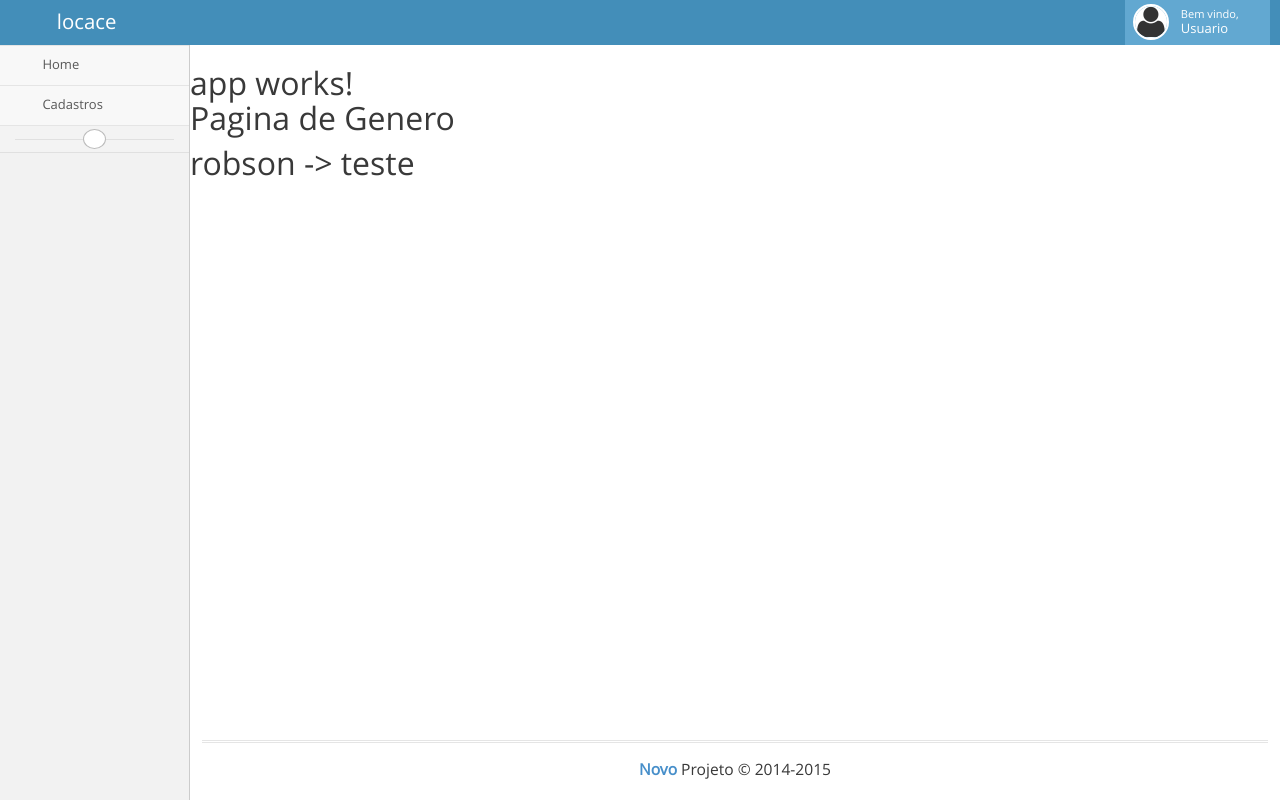
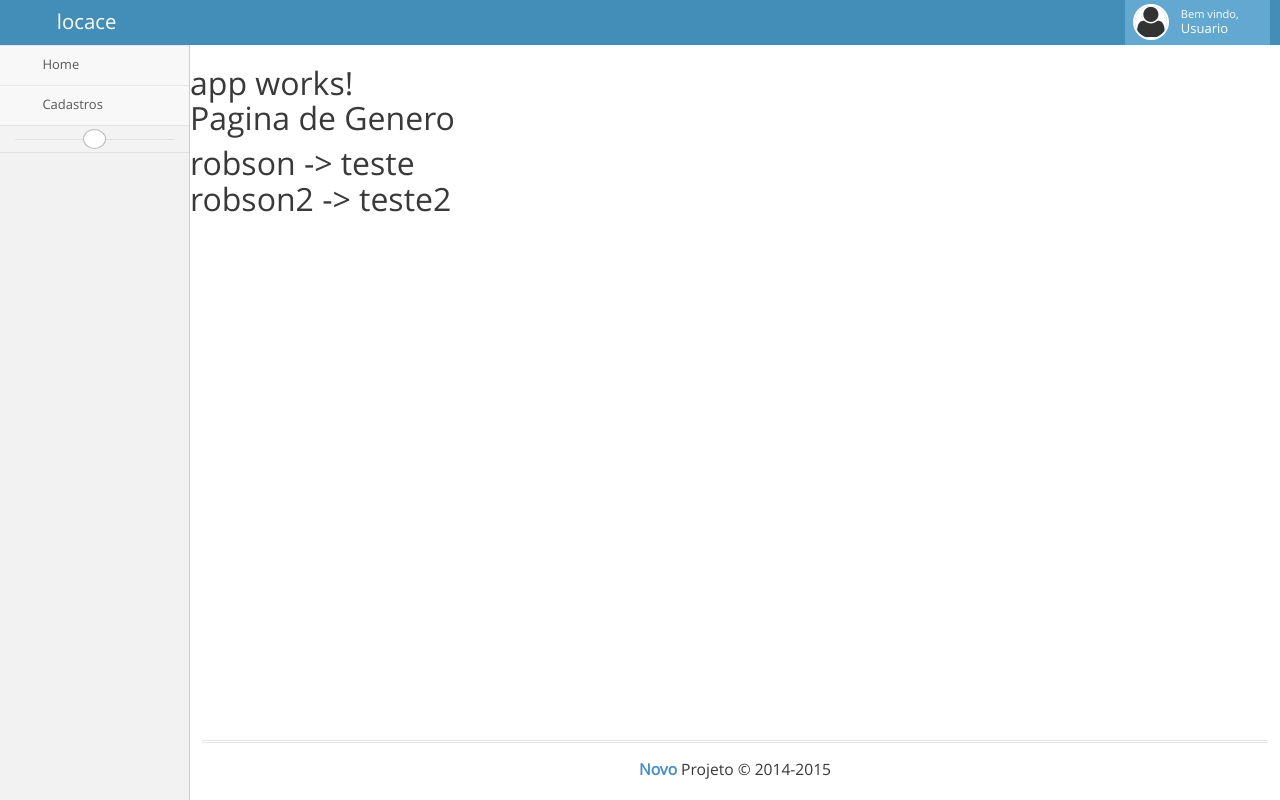
Before and after one commit to robsonmrsp/nglocace, an Angular app: page / in a window 1280 px wide. Built offline with nearby package versions, Linux system fonts and the light colour scheme; a web font is replaced by a local one.

Commit message:
Mostrando o componente genero na tela, exibindo uma lista de genero.

```diff
--- a/src/app/genero/genero.component.ts
+++ b/src/app/genero/genero.component.ts
@@ -9,7 +9,7 @@ export class GeneroComponent implements OnInit {
 
     constructor() { }
 
-    generos: any[] = [{ nome: 'robson', descricao: 'teste' }];
+    generos: any[] = [{ nome: 'robson', descricao: 'teste' }, { nome: 'robson2', descricao: 'teste2' }];
 
     ngOnInit() {
 
```
